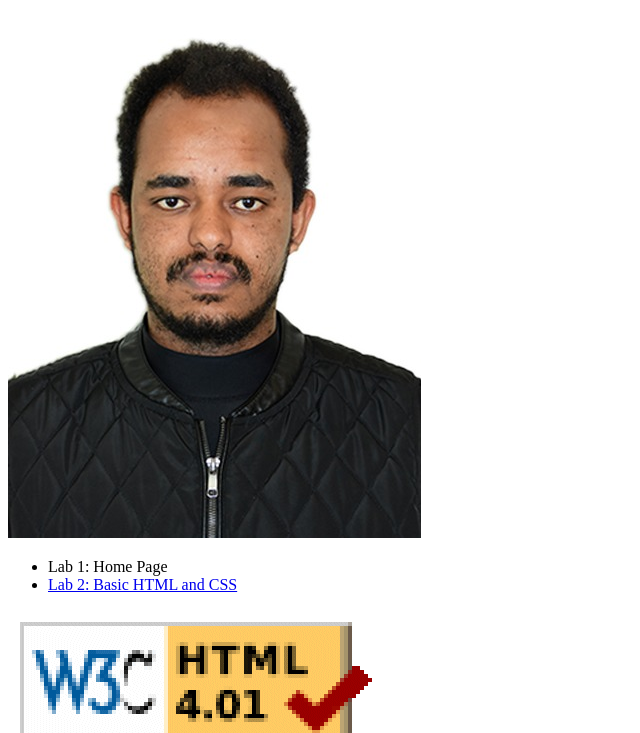
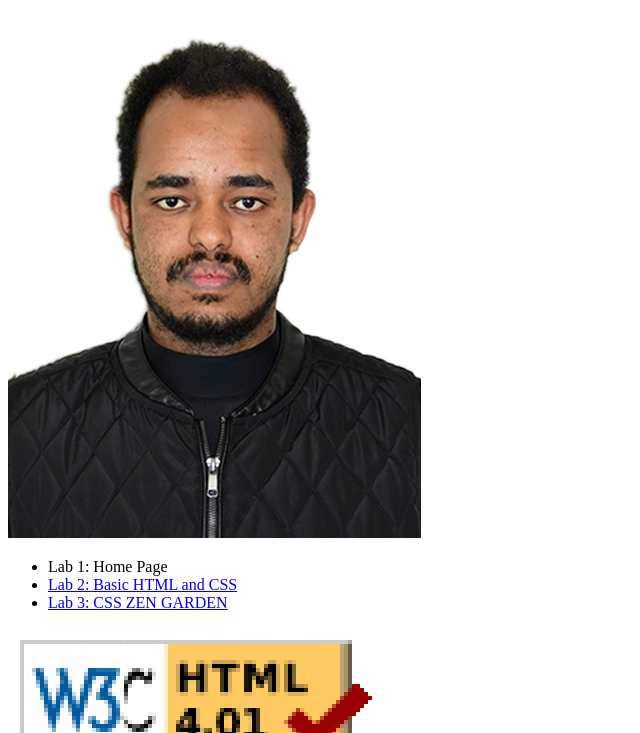
Before and after one commit to atesfu/AronAmbesajr.gethub.io, a plain HTML site: page index.html in a window 1280 px wide. Shown: the part 73-806 px from the top of the page, without its empty margins (0-640 px from the left). Drawn offline with Linux system fonts and the light colour scheme.

Commit message:
Update index.html

```diff
--- a/index.html
+++ b/index.html
@@ -18,6 +18,7 @@ and open the template in the editor.
         <ul>
         <li>Lab 1: Home Page </li>
         <li>  <a href="about_me.html">Lab 2: Basic HTML and CSS </a></li>
+       <li>  <a href="zen_garden.html">Lab 3: CSS ZEN GARDEN</a></li>
         </ul>
         </div>
 
```
